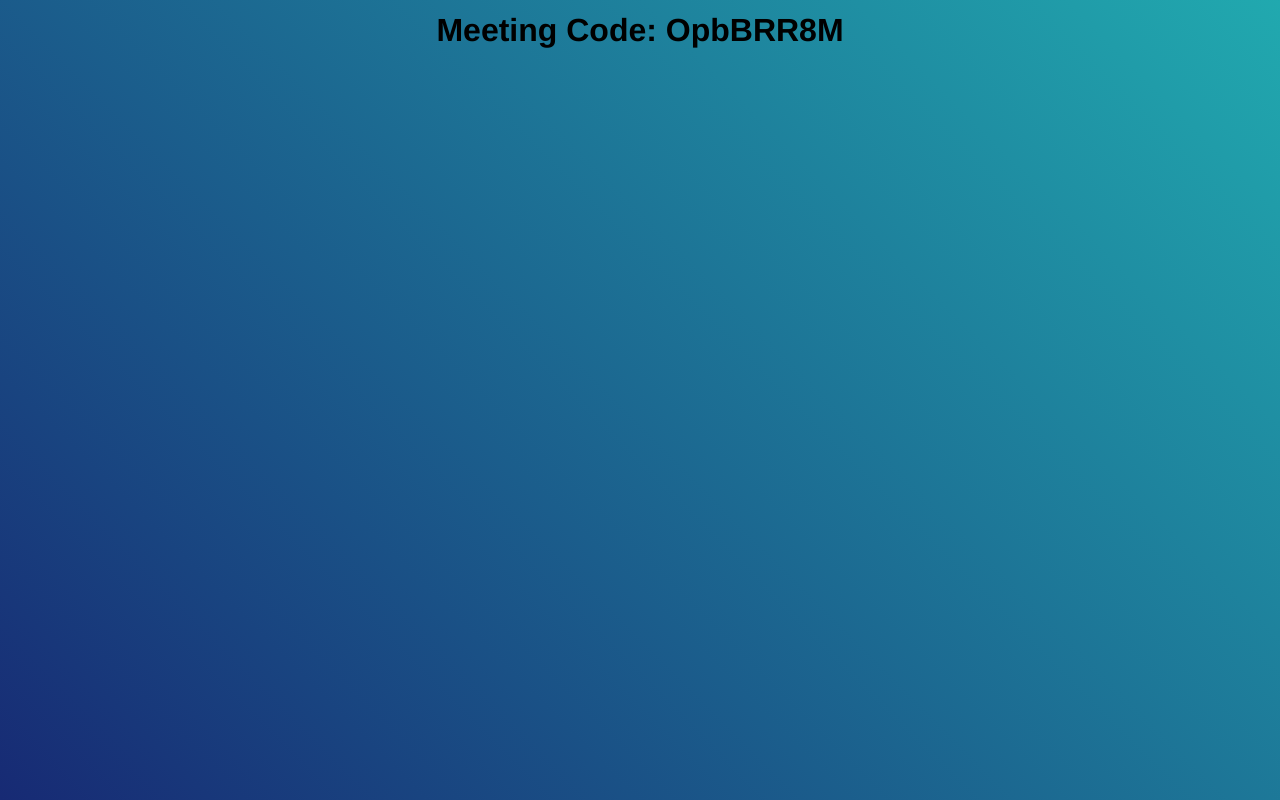
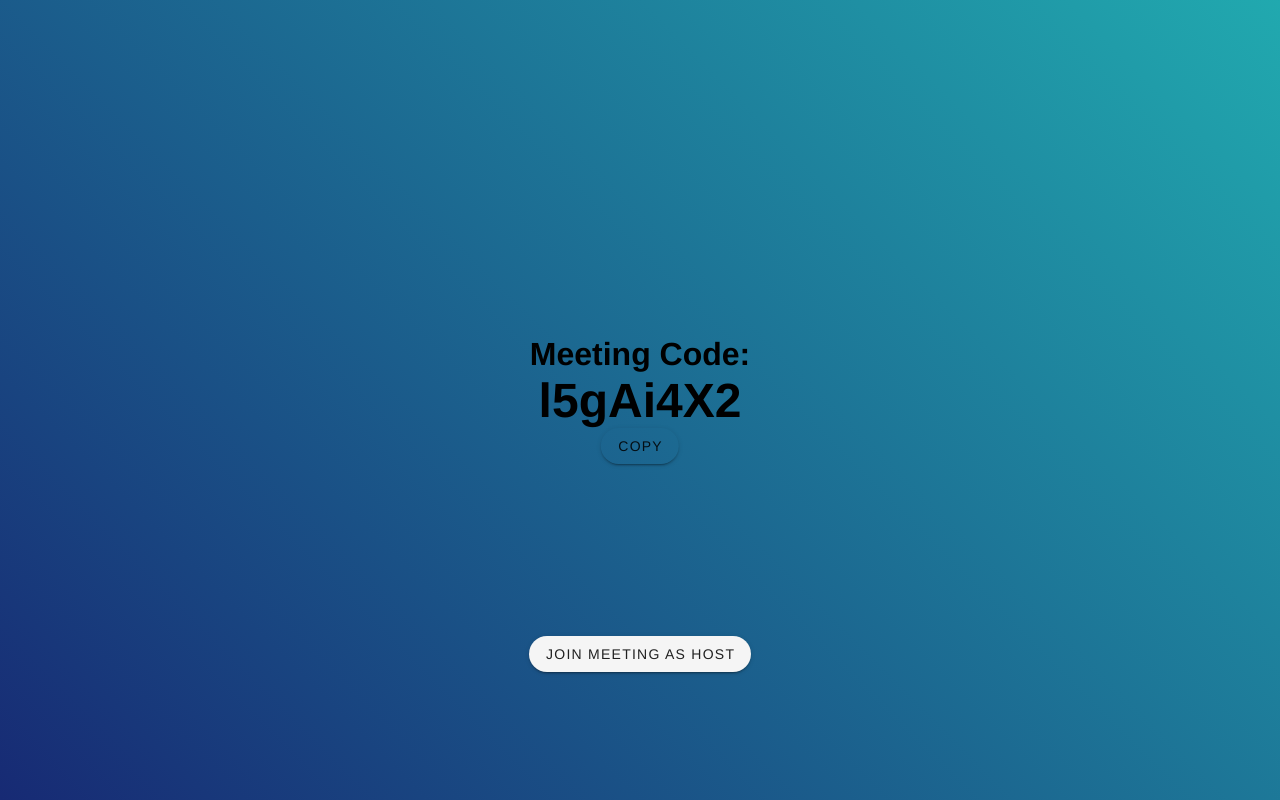
Before and after one commit to RubberDuckies-CS4800/pond, a Vue app in the folder front-end/: page /host in a window 1280 px wide. Built offline with nearby package versions, Linux system fonts and the light colour scheme; no server answers.

Commit message:
Generates meeting id and allows copying to clipboard

```diff
--- a/front-end/src/views/Home.vue
+++ b/front-end/src/views/Home.vue
@@ -38,7 +38,7 @@
       </v-card>
     </v-container>
     <div id="host_meeting_wrapper" flex align="center" justify="center">
-      <v-btn id="host_meeting_btn" rounded texts @click="hostMeeting"> Host Meeting </v-btn>
+      <v-btn id="host_meeting_btn" rounded @click="hostMeeting"> Host Meeting </v-btn>
     </div>
   </div>
 </template>
--- a/front-end/src/views/Host.vue
+++ b/front-end/src/views/Host.vue
@@ -1,21 +1,68 @@
 <template>
   <div class="host">
-      <v-container>
-          <h1>Meeting Code: {{ makeid() }} </h1>
-      </v-container>
+        <div class="meeting_code_vertical_wrapper">
+            <h2>Meeting Code: </h2>
+            <h1 id="copy_meeting"> {{ generateRoomId() }} </h1>
+            <v-btn id="copy_meeting_id_btn" rounded @click='copyMeetingId'> Copy </v-btn>
+        </div>
+        <div id="host_join_wrapper" flex align="center" justify="center">
+            <v-btn id="join_meeting_host_btn" rounded > Join Meeting As Host </v-btn>
+        </div>
   </div>
+
 </template>
 <script>
 export default {
     methods: {
-         makeid() {
+         generateRoomId() {
             var meetingCode = '';
             var characters       = 'ABCDEFGHIJKLMNOPQRSTUVWXYZabcdefghijklmnopqrstuvwxyz0123456789';
             for ( var i = 0; i < 8; i++ ) {
                 meetingCode += characters.charAt(Math.floor(Math.random() * characters.length));
             }
             return meetingCode;
+        },
+        copyMeetingId() {
+            var text = document.getElementById("copy_meeting").innerText;
+            var elem = document.createElement("textarea");
+            document.body.appendChild(elem);
+            elem.value = text;
+            elem.select();
+            document.execCommand("copy");
+            document.body.removeChild(elem);
         }
     }
 }
 </script>
+<style scoped>
+.meeting_code_vertical_wrapper {
+    margin: 0;
+    position: absolute;
+    top: 50%;
+    left: 50%;
+    -ms-transform: translate(-50%, -50%);
+    transform: translate(-50%, -50%);
+}
+
+#host_join_wrapper {
+  width: 100%;
+  display: flex;
+  align-items: center;
+  justify-content: center;
+  bottom: 0;
+  position: absolute;
+  padding: 10%;
+}
+
+#copy_meeting_id_btn {
+    background-color: transparent;
+}
+
+h2 {
+    font-size: xx-large;
+}
+
+h1 {
+    font-size: xxx-large;
+}
+</style>
```
